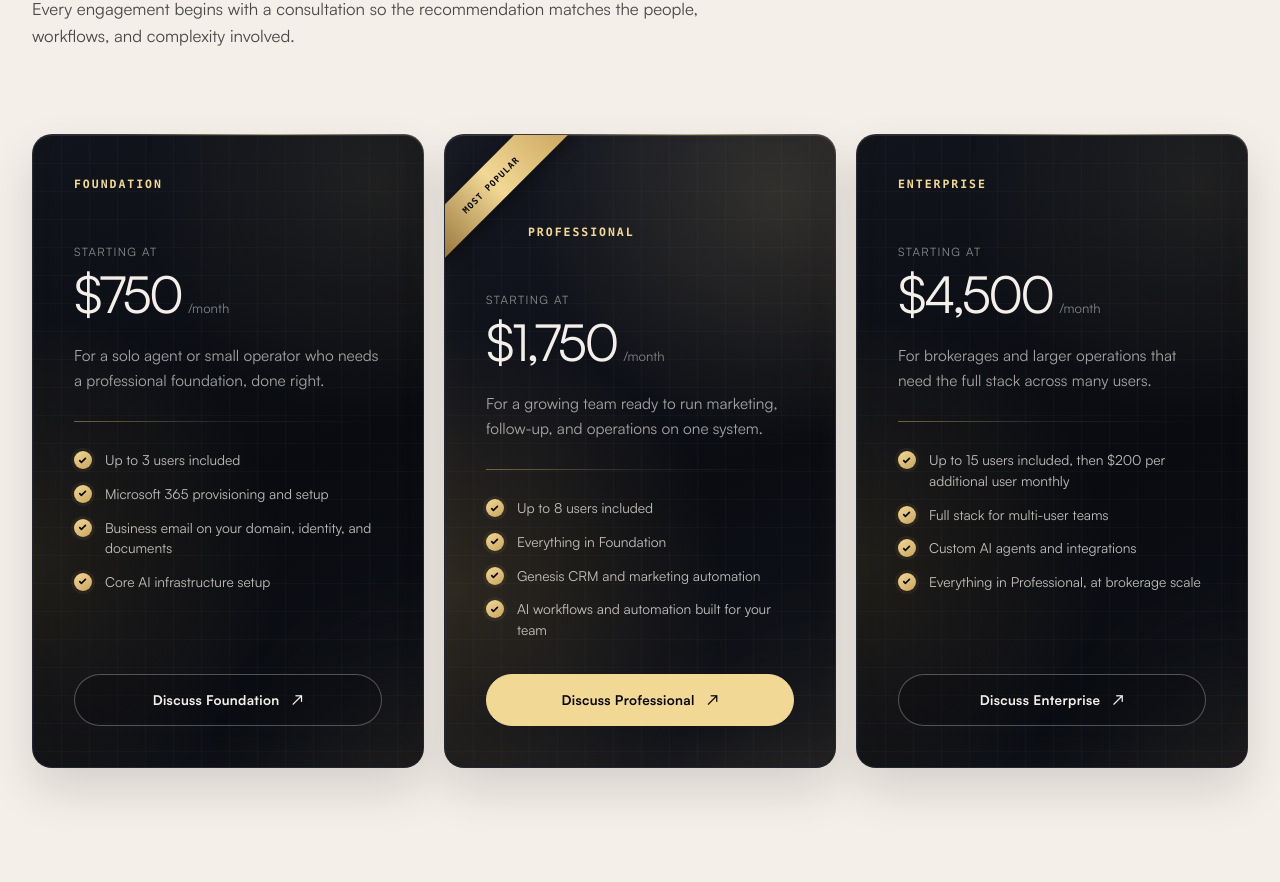
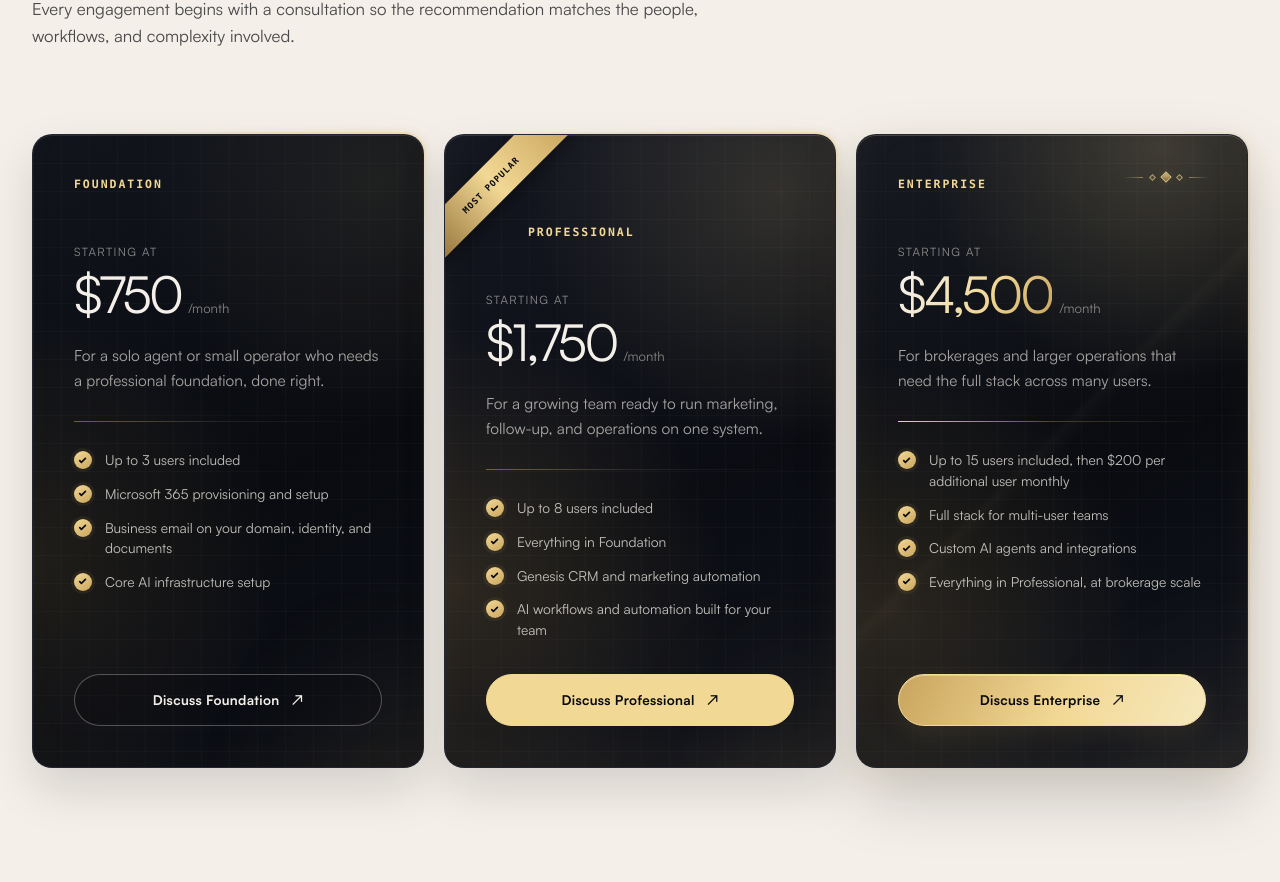
Before and after one commit to reggiebenjamin-bot/GenesisWebsite, a Next.js app: page / in a window 1280 px wide. Shown: the part 6372-7254 px from the top of the page. Built offline with nearby package versions, Linux system fonts and the light colour scheme; no server answers.

Commit message:
Elevate enterprise pricing card

```diff
--- a/components/sections/PricingCards.module.css
+++ b/components/sections/PricingCards.module.css
@@ -1,10 +1,48 @@
 .reveal {
+  position: relative;
+  isolation: isolate;
   height: 100%;
   min-width: 0;
 }
 
+.outerStroke {
+  position: absolute;
+  z-index: 0;
+  inset: -1.5px;
+  overflow: hidden;
+  border-radius: 21.5px;
+  filter: drop-shadow(0 0 4px rgb(201 165 94 / 0.24));
+  opacity: 0.76;
+  pointer-events: none;
+  transition:
+    opacity 350ms var(--ease-editorial),
+    filter 350ms var(--ease-editorial),
+    transform 350ms var(--ease-editorial);
+}
+
+.outerStroke::before {
+  position: absolute;
+  top: 50%;
+  left: 50%;
+  width: 190%;
+  height: 190%;
+  background: conic-gradient(
+    from 0deg,
+    transparent 0deg 82deg,
+    rgb(201 165 94 / 0.18) 108deg,
+    rgb(242 216 149 / 0.92) 137deg,
+    rgb(244 239 232 / 0.38) 154deg,
+    rgb(201 165 94 / 0.12) 176deg,
+    transparent 204deg 360deg
+  );
+  content: "";
+  transform: translate(-50%, -50%);
+  animation: pricing-border-orbit 10s linear infinite;
+}
+
 .card {
   position: relative;
+  z-index: 1;
   isolation: isolate;
   height: 100%;
   overflow: hidden;
@@ -25,25 +63,15 @@
   min-height: 650px;
 }
 
-.card:hover {
+.reveal:hover .card {
   transform: translateY(-5px);
   box-shadow: 0 30px 64px rgb(8 9 14 / 0.2);
 }
 
-.borderSweep {
-  position: absolute;
-  z-index: 0;
-  inset: -80%;
-  background: conic-gradient(
-    from 35deg,
-    transparent 0deg 92deg,
-    rgb(201 165 94 / 0.14) 116deg,
-    rgb(242 216 149 / 0.72) 142deg,
-    rgb(201 165 94 / 0.16) 168deg,
-    transparent 194deg 360deg
-  );
-  animation: pricing-border-orbit 13s linear infinite;
-  pointer-events: none;
+.reveal:hover .outerStroke {
+  transform: translateY(-5px);
+  filter: drop-shadow(0 0 7px rgb(242 216 149 / 0.38));
+  opacity: 1;
 }
 
 .surface {
@@ -109,6 +137,72 @@
     inset 0 -20px 38px rgb(201 165 94 / 0.05);
 }
 
+.card[data-plan="enterprise"] {
+  box-shadow:
+    0 28px 64px rgb(8 9 14 / 0.18),
+    0 10px 34px rgb(201 165 94 / 0.1);
+}
+
+.card[data-plan="enterprise"] .surface {
+  background-image:
+    radial-gradient(circle at 78% 2%, rgb(242 216 149 / 0.2), transparent 34%),
+    radial-gradient(circle at 8% 76%, rgb(201 165 94 / 0.17), transparent 42%),
+    linear-gradient(135deg, transparent 0% 48%, rgb(242 216 149 / 0.025) 49%, transparent 51%),
+    linear-gradient(155deg, #171a21 0%, #090b10 55%, #121620 100%);
+  box-shadow:
+    inset 0 1px 0 rgb(242 216 149 / 0.2),
+    inset 0 -24px 44px rgb(201 165 94 / 0.055);
+}
+
+.enterpriseReveal .outerStroke {
+  filter: drop-shadow(0 0 7px rgb(201 165 94 / 0.34));
+  opacity: 0.94;
+}
+
+.enterpriseReveal .outerStroke::before {
+  background: conic-gradient(
+    from 0deg,
+    transparent 0deg 68deg,
+    rgb(201 165 94 / 0.3) 100deg,
+    rgb(244 239 232 / 0.9) 129deg,
+    rgb(242 216 149 / 1) 148deg,
+    rgb(201 165 94 / 0.22) 176deg,
+    transparent 210deg 360deg
+  );
+  animation-duration: 8s;
+}
+
+.card[data-plan="enterprise"] .priceLine strong {
+  color: transparent;
+  background: linear-gradient(118deg, var(--color-ivory) 8%, var(--color-gold-light) 58%, var(--color-gold) 100%);
+  background-clip: text;
+  -webkit-background-clip: text;
+}
+
+.card[data-plan="enterprise"] .divider {
+  background: linear-gradient(
+    90deg,
+    var(--color-gold-light),
+    rgb(201 165 94 / 0.3) 52%,
+    transparent
+  );
+  box-shadow: 0 0 10px rgb(201 165 94 / 0.12);
+}
+
+.card[data-plan="enterprise"] .cta {
+  border-color: var(--color-gold-light);
+  color: var(--color-ink);
+  background: linear-gradient(115deg, var(--color-gold) 0%, var(--color-gold-light) 54%, #f6e8bd 100%);
+  box-shadow:
+    inset 0 1px 0 rgb(255 255 255 / 0.34),
+    0 8px 24px rgb(201 165 94 / 0.12);
+}
+
+.card[data-plan="enterprise"] .cta:hover {
+  border-color: var(--color-ivory);
+  background: var(--color-ivory);
+}
+
 .surface > * {
   position: relative;
   z-index: 1;
@@ -117,6 +211,45 @@
 .header {
   display: flex;
   flex-direction: column;
+}
+
+.enterpriseCrest {
+  position: absolute;
+  top: clamp(34px, 3vw, 44px);
+  right: clamp(34px, 3vw, 44px);
+  display: flex;
+  align-items: center;
+  gap: 7px;
+  opacity: 0.86;
+}
+
+.enterpriseCrest::before,
+.enterpriseCrest::after {
+  width: 20px;
+  height: 1px;
+  background: linear-gradient(90deg, transparent, rgb(242 216 149 / 0.56));
+  content: "";
+}
+
+.enterpriseCrest::after {
+  transform: scaleX(-1);
+}
+
+.enterpriseCrest i {
+  display: block;
+  width: 5px;
+  height: 5px;
+  transform: rotate(45deg);
+  border: 1px solid rgb(242 216 149 / 0.72);
+  background: rgb(201 165 94 / 0.12);
+}
+
+.enterpriseCrest i:nth-child(2) {
+  width: 8px;
+  height: 8px;
+  border-color: var(--color-gold-light);
+  background: linear-gradient(135deg, var(--color-gold-light), var(--color-gold-dark));
+  box-shadow: 0 0 9px rgb(201 165 94 / 0.24);
 }
 
 .featuredHeader {
@@ -271,7 +404,7 @@
 
 @keyframes pricing-border-orbit {
   to {
-    transform: rotate(360deg);
+    transform: translate(-50%, -50%) rotate(360deg);
   }
 }
 
@@ -306,12 +439,13 @@
     transition: none;
   }
 
-  .card:hover {
+  .reveal:hover .card,
+  .reveal:hover .outerStroke {
     transform: none;
   }
 
-  .borderSweep {
+  .outerStroke::before {
     animation: none;
-    transform: rotate(120deg);
+    transform: translate(-50%, -50%) rotate(120deg);
   }
 }
--- a/components/sections/PricingCards.tsx
+++ b/components/sections/PricingCards.tsx
@@ -8,6 +8,7 @@ export function PricingCards({ condensed = false }: { condensed?: boolean }) {
     <div className="grid items-stretch gap-5 lg:grid-cols-3">
       {pricingPlans.map((plan, index) => {
         const featured = Boolean(plan.featured);
+        const enterprise = plan.slug === "enterprise";
         const visibleFeatures = condensed
           ? plan.features.slice(0, 4)
           : plan.features;
@@ -16,21 +17,29 @@ export function PricingCards({ condensed = false }: { condensed?: boolean }) {
           <Reveal
             key={plan.slug}
             delay={index * 0.07}
-            className={styles.reveal}
+            className={`${styles.reveal} ${enterprise ? styles.enterpriseReveal : ""}`}
           >
+            <span className={styles.outerStroke} aria-hidden="true" />
+
             <article
               className={`${styles.card} ${
                 condensed ? styles.condensed : styles.full
               } ${featured ? styles.featured : ""}`}
               data-plan={plan.slug}
             >
-              <span className={styles.borderSweep} aria-hidden="true" />
-
               <div className={styles.surface}>
                 {featured ? (
                   <div className={styles.ribbon} aria-label="Most popular plan">
                     <span>Most popular</span>
                   </div>
+                ) : null}
+
+                {enterprise ? (
+                  <span className={styles.enterpriseCrest} aria-hidden="true">
+                    <i />
+                    <i />
+                    <i />
+                  </span>
                 ) : null}
 
                 <header
@@ -64,7 +73,7 @@ export function PricingCards({ condensed = false }: { condensed?: boolean }) {
 
                 <Button
                   href={`/contact?plan=${plan.slug}`}
-                  variant={featured ? "gold" : "ghost"}
+                  variant={featured || enterprise ? "gold" : "ghost"}
                   className={styles.cta}
                 >
                   Discuss {plan.name}
```
